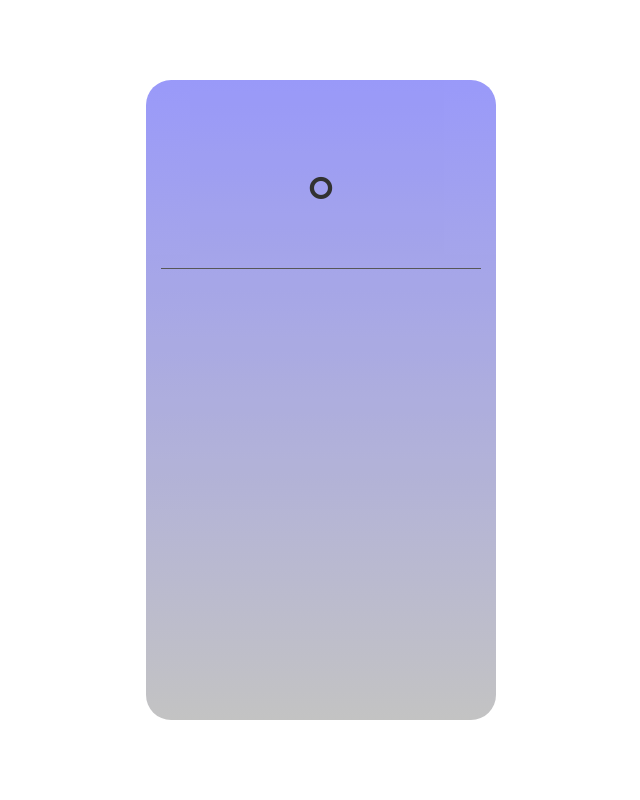
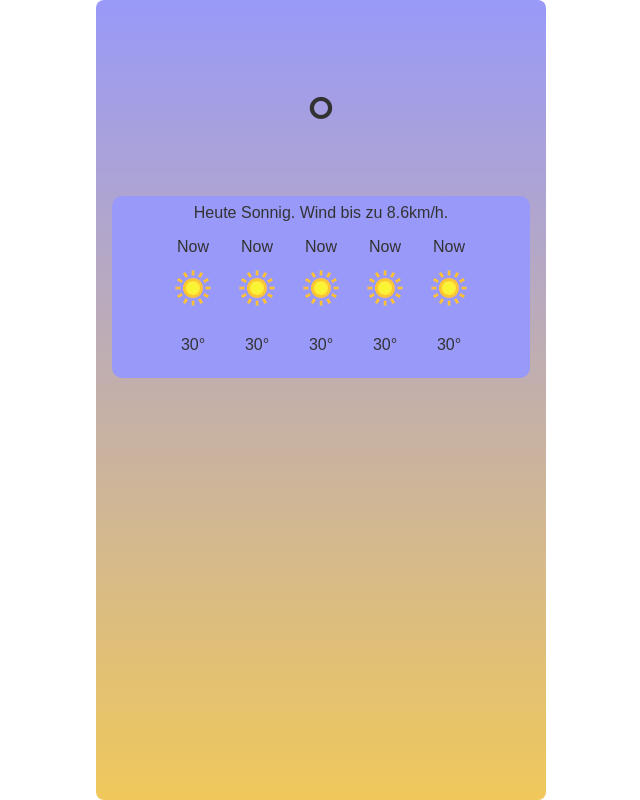
Before and after one commit to AdrianGogyan/weatherData, a website built with Vite: page index.html in a window 1280 px wide. Shown: the whole page, without its empty margins (319-959 px from the left). Built offline with nearby package versions, Linux system fonts and the light colour scheme; no server answers.

Commit message:
created the hourly table, design needs more atension

```diff
--- a/index.html
+++ b/index.html
@@ -14,7 +14,37 @@
         <div class="main-condition"></div>
         <div class="main-stuff"></div>
       </div>
-      <div class="divider"></div>
+      <div class="hourContainer">
+        <div class="hourContainer-header">Heute Sonnig. Wind bis zu 8.6km/h.</div>
+        <div class="hourContainer-divider"></div>
+        <div class="hourContainer-hours">
+          <div class="hourContainer-hours__now">
+            <span>Now</span>
+            <img class="hourContainer-hours__now__icon" src="/assets/113.webp" alt="wetter_condition_icon">
+            <p class="hourContainer-hours__now__temp">30°</p>
+          </div>
+          <div class="hourContainer-hours__now">
+            <span>Now</span>
+            <img class="hourContainer-hours__now__icon" src="/assets/113.webp" alt="wetter_condition_icon">
+            <p class="hourContainer-hours__now__temp">30°</p>
+          </div>
+          <div class="hourContainer-hours__now">
+            <span>Now</span>
+            <img class="hourContainer-hours__now__icon" src="/assets/113.webp" alt="wetter_condition_icon">
+            <p class="hourContainer-hours__now__temp">30°</p>
+          </div>
+          <div class="hourContainer-hours__now">
+            <span>Now</span>
+            <img class="hourContainer-hours__now__icon" src="/assets/113.webp" alt="wetter_condition_icon">
+            <p class="hourContainer-hours__now__temp">30°</p>
+          </div>
+          <div class="hourContainer-hours__now">
+            <span>Now</span>
+            <img class="hourContainer-hours__now__icon" src="/assets/113.webp" alt="wetter_condition_icon">
+            <p class="hourContainer-hours__now__temp">30°</p>
+          </div>
+        </div>
+      </div>
     </div>
     <script type="module" src="/main.js"></script>
   </body>
--- /dev/null
+++ b/styles/_mixing.scss
@@ -0,0 +1,5 @@
+@mixin largeScreen{
+    @media screen and (min-width: 550px) {
+        @content
+    }
+}
--- a/styles/main.scss
+++ b/styles/main.scss
@@ -1,3 +1,5 @@
+@import "mixing";
+
 body{
     margin: 0;
     padding: 0;
@@ -8,7 +10,7 @@ body{
     font-family: Arial, sans-serif;
 }
 
-.divider{
+.divider-line{
     margin:auto;
     margin-top: 1em;
     width: 320px;
@@ -17,13 +19,17 @@ body{
 }
 
 #app{
-    margin-top: 10dvh;
-    background: linear-gradient(0deg, rgb(180, 180, 180), rgb(128, 128, 248));
-    width: 350px;
-    height: 80dvh;
-    border-radius: 25px;
+    background: linear-gradient(0deg, rgb(236, 186, 49), rgb(128, 128, 248));
+
+    height: 100dvh;
+    border-radius: 8px;
 
     opacity: 80%;
+    width: 100%;
+
+    @include largeScreen{
+        width: 450px;
+    }
 }
 
 .flexColumnCenter{
@@ -51,3 +57,31 @@ body{
         font-size: 1.5em;
     }
 }
+
+.hourContainer{
+    display:flex;
+    flex-direction: column;
+    align-items: center;
+    justify-content: center;
+    margin: 1.5em 1em 0;
+    padding: 0.5em;
+
+    background-color:  rgb(128, 128, 248);
+    border-radius: 10px;
+
+    &-header{
+        margin-bottom: 1em;
+    }
+
+    &-hours{
+        display: flex;
+
+        &__now{
+            display: flex;
+            flex-direction: column;
+            align-items: center;
+            justify-content: center;
+
+        }
+    }
+}
```
Also changed, not shown: public/assets/113.webp (added).
